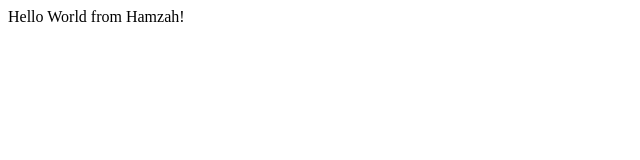
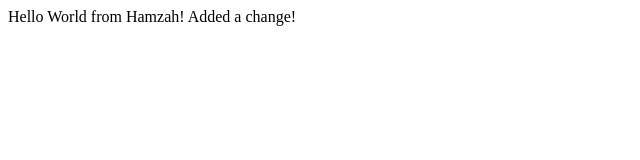
Before and after one commit to Hamzah-Ahmad/Bootcamp, a plain HTML site: page index.html in a window 1280 px wide. Shown: the whole page, without its empty margins (0-640 px from the left). Drawn offline with Linux system fonts and the light colour scheme.

Commit message:
Update index.html
Added small change

```diff
--- a/index.html
+++ b/index.html
@@ -6,6 +6,6 @@
     <title>Hello World</title>
   </head>
   <body>
-    Hello World from Hamzah!
+    Hello World from Hamzah! Added a change!
   </body>
 </html>
```
